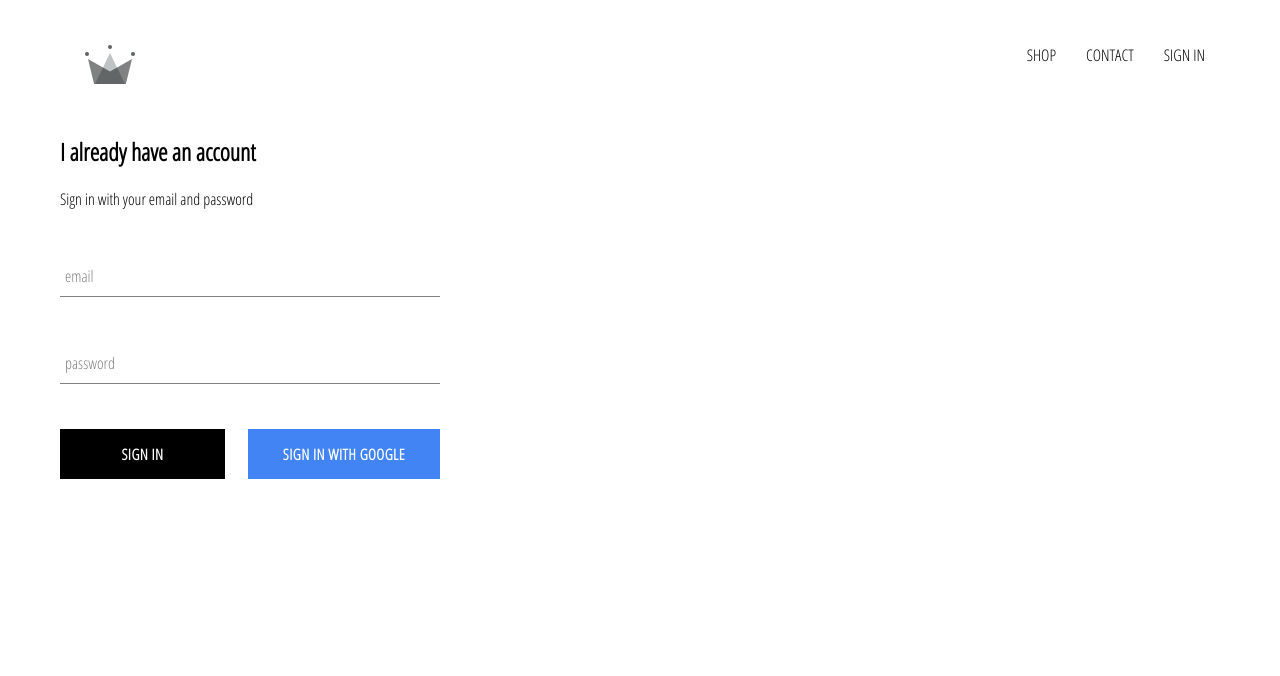
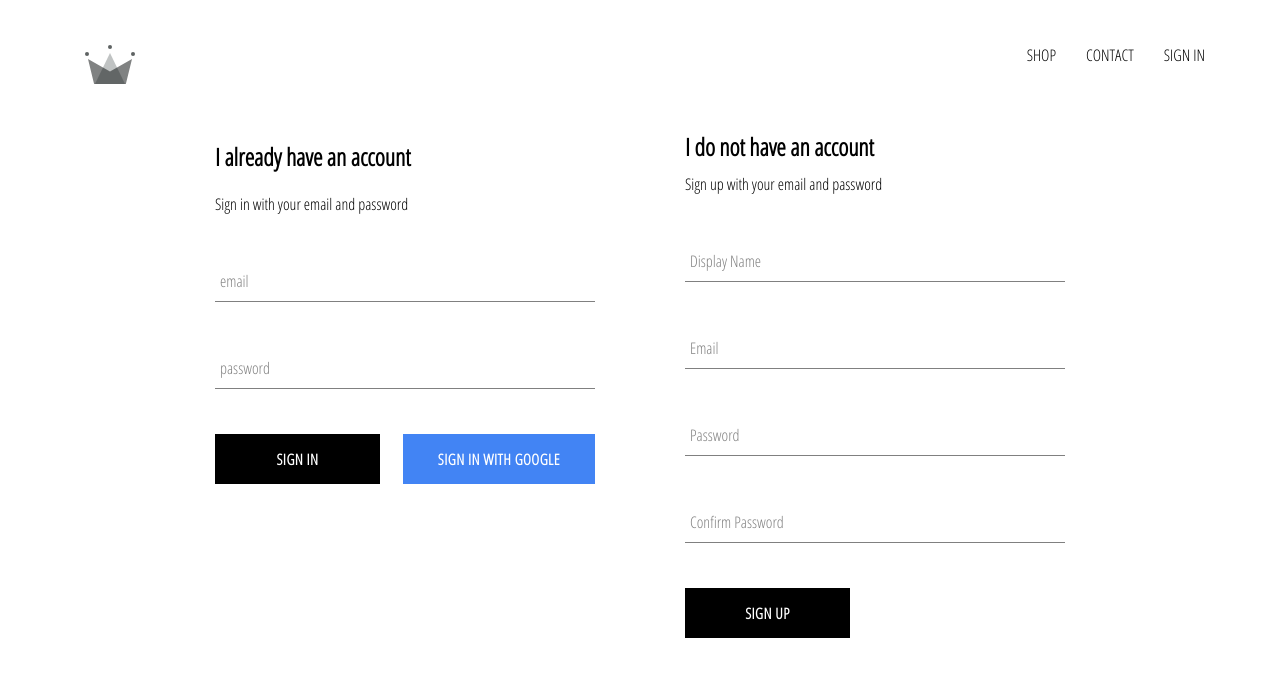
Before and after one commit to awssalrawi/crown, a React (Create React App) app: page /signin in a window 1280 px wide. Shown: the top 676 px of the page. Built offline with nearby package versions, Linux system fonts and the light colour scheme; no server answers.

Commit message:
implemented firebase utils including sign up functions with storing inside firestore

```diff
--- a/src/App.js
+++ b/src/App.js
@@ -5,7 +5,8 @@
 import { Switch, Route } from "react-router-dom";
 import Header from "./component/header/header.component.jsx";
 import SignInSignUp from "./pages/sign-in-up/sign-in-up.component";
-import { auth } from "./../src/firebase/firebase.utils";
+import { auth, createUserProfileDoc } from "./../src/firebase/firebase.utils";
+
 class App extends React.Component {
   constructor() {
     super();
@@ -17,9 +18,22 @@
   unSubscribeFromAuth = null;
 
   componentDidMount() {
-    this.unSubscribeFromAuth = auth.onAuthStateChanged((user) => {
-      this.setState({ currentUser: user });
-      console.log(user);
+    this.unSubscribeFromAuth = auth.onAuthStateChanged(async (userAuth) => {
+      if (userAuth) {
+        const userRef = await createUserProfileDoc(userAuth);
+
+        userRef.onSnapshot((snapShot) => {
+          this.setState({
+            currentUser: {
+              id: snapShot.id,
+              ...snapShot.data(),
+            },
+          });
+          console.log(this.state);
+        });
+      }
+      this.setState({ currentUser: userAuth });
+      //  console.log(user);
     });
   }
   componentWillUnmount() {
--- /dev/null
+++ b/src/component/sign-up/sign-up.component.jsx
@@ -0,0 +1,93 @@
+import React from "react";
+import "./sign-up.styles.scss";
+import FormInput from "./../form-input/form-input.component";
+import CustomButton from "./../custom-button/custom-button.component";
+import { auth, createUserProfileDoc } from "./../../firebase/firebase.utils";
+
+class SignUp extends React.Component {
+  constructor() {
+    super();
+    this.state = {
+      displayName: "",
+      email: "",
+      password: "",
+      confirmPassword: "",
+    };
+  }
+  handleSubmit = async (event) => {
+    event.preventDefault();
+    const { displayName, email, password, confirmPassword } = this.state;
+    if (password !== confirmPassword) {
+      alert("password don't match");
+      return;
+    }
+    try {
+      const { user } = await auth.createUserWithEmailAndPassword(
+        email,
+        password
+      );
+
+      await createUserProfileDoc(user, { displayName });
+      this.setState({
+        displayName: "",
+        email: "",
+        password: "",
+        confirmPassword: "",
+      });
+    } catch (error) {
+      console.error(error);
+    }
+  };
+
+  handleChange = (event) => {
+    const { name, value } = event.target;
+    this.setState({ [name]: value });
+  };
+
+  render() {
+    const { displayName, email, password, confirmPassword } = this.state;
+    return (
+      <div className="sign-up">
+        <h2 className="title">I do not have an account</h2>
+        <span>Sign up with your email and password</span>
+        <form className="sign-up-form" onSubmit={this.handleSubmit}>
+          <FormInput
+            type="text"
+            name="displayName"
+            value={displayName}
+            onChange={this.handleChange}
+            label="Display Name"
+            required
+          />
+          <FormInput
+            type="email"
+            name="email"
+            value={email}
+            onChange={this.handleChange}
+            label="Email"
+            required
+          />
+          <FormInput
+            type="password"
+            name="password"
+            value={password}
+            onChange={this.handleChange}
+            label="Password"
+            required
+          />
+          <FormInput
+            type="password"
+            name="confirmPassword"
+            value={confirmPassword}
+            onChange={this.handleChange}
+            label="Confirm Password"
+            required
+          />
+          <CustomButton type="submit">Sign Up</CustomButton>
+        </form>
+      </div>
+    );
+  }
+}
+
+export default SignUp;
--- /dev/null
+++ b/src/component/sign-up/sign-up.styles.scss
@@ -0,0 +1,9 @@
+.sign-up {
+  display: flex;
+  flex-direction: column;
+  width: 380px;
+
+  .title {
+    margin: 10px 0;
+  }
+}
--- a/src/firebase/firebase.utils.js
+++ b/src/firebase/firebase.utils.js
@@ -11,6 +11,31 @@
   appId: "1:674972166777:web:dde2311a1996b30ef002a8",
   measurementId: "G-XBBBDJZ1E8",
 };
+
+export const createUserProfileDoc = async (userAuth, additionalData) => {
+  if (!userAuth) return;
+
+  const userRef = firestore.doc(`users/${userAuth.uid}`);
+  const snapShot = await userRef.get();
+  console.log(snapShot);
+
+  if (!snapShot.exists) {
+    const { displayName, email } = userAuth;
+    const createdAt = new Date();
+    try {
+      await userRef.set({
+        displayName,
+        email,
+        createdAt,
+        ...additionalData,
+      });
+    } catch (error) {
+      console.log("error creating user", error.message);
+    }
+  }
+  return userRef;
+};
+
 firebase.initializeApp(config);
 
 export const auth = firebase.auth();
--- a/src/pages/sign-in-up/sign-in-up.component.jsx
+++ b/src/pages/sign-in-up/sign-in-up.component.jsx
@@ -1,10 +1,12 @@
 import React from "react";
 import "./sign-in-up.styles.scss";
 import SignIn from "../../component/sign-in/sign-in.component";
+import SignUp from "../../component/sign-up/sign-up.component";
 const SignInSignUp = () => {
   return (
     <div className="sign-in-and-sign-up">
       <SignIn />
+      <SignUp />
     </div>
   );
 };
--- a/src/pages/sign-in-up/sign-in-up.styles.scss
+++ b/src/pages/sign-in-up/sign-in-up.styles.scss
@@ -0,0 +1,6 @@
+.sign-in-and-sign-up {
+  width: 850px;
+  display: flex;
+  justify-content: space-between;
+  margin: 30px auto;
+}
```
